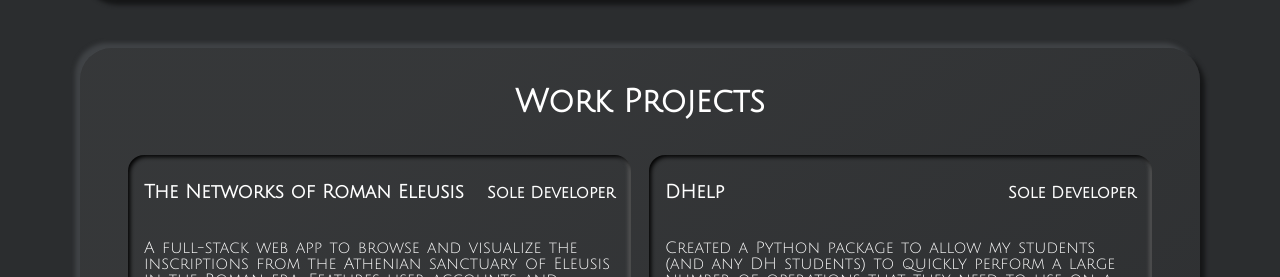
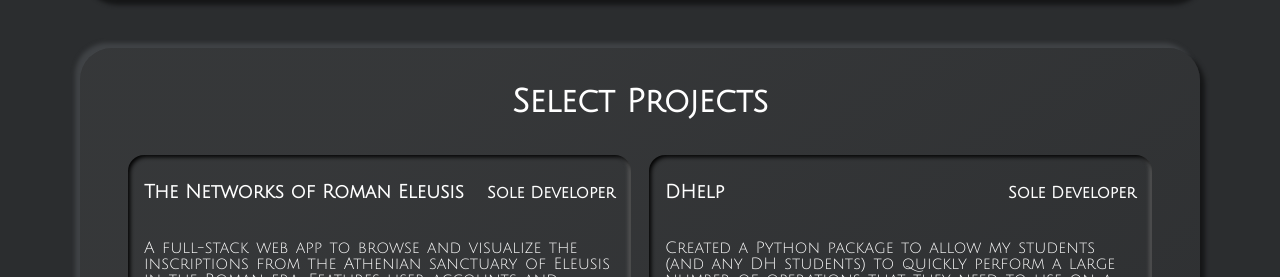
Before and after one commit to thePortus/thePortus.github.io, a Jekyll site: the page built from index.html, in a window 1280 px wide. Shown: the part 3420-3697 px from the top of the page. Built offline with Jekyll 4.4.1, drawn with Linux system fonts in a browser that asks for light colours.

Commit message:
font fixes

```diff
--- a/_config.yml
+++ b/_config.yml
@@ -22,7 +22,7 @@ cv_download_link: https://theport.us/wp-content/uploads/2022/06/CV.pdf
 
 show_projects_card: true
 show_projects: true
-projects_title: Work Projects
+projects_title: Select Projects
 show_os_projects: false
 os_projects_title: Portfolio Projects
 
--- a/_includes/landing-page.html
+++ b/_includes/landing-page.html
@@ -1,7 +1,7 @@
 <div id="landing">
   <div class="landing-title">
     <img src="{{ '/assets/custom/profile.jpeg' | prepend: site.baseurl }}">
-    <h1>Hi, I&#39;m
+    <h1 class="title-font">Hi, I&#39;m
       <span class="highlight-title">{{site.username}}</span>,
     </h1>
     <h1>
--- a/_includes/section-projects.html
+++ b/_includes/section-projects.html
@@ -1,10 +1,10 @@
 {% if site.show_projects %}
-  <h1 class="title"><span>{{site.projects_title}}</span></h1>
+  <h1 class="title title-font"><span>{{site.projects_title}}</span></h1>
   <div class="projects-wrapper">
     {% for project in site.data.projects %}
       <div class="project neumorphism-card" data-aos="zoom-in-down">
         <div class="name-link-wrapper">
-          <h3>{{project.name}}</h3>
+          <h3 class="title-font">{{project.name}}</h3>
           <h4>{{project.role}}</h4>
         </div>
         <p class="project-desc">{{project.descr}}</p>
--- a/_includes/section-timeline-education.html
+++ b/_includes/section-timeline-education.html
@@ -1,4 +1,4 @@
-<h1 class="title">{{site.timeline_education_title}}</h1>
+<h1 class="title title-font">{{site.timeline_education_title}}</h1>
 
 <div class="timeline-wrapper">
   <ul class="timeline">
@@ -8,7 +8,7 @@
           <div class="direction-l">
             <div class="flag-wrapper">
               <span class="hexagon"></span>
-              <span class="flag neumorphism-button" data-aos="zoom-in-right">
+              <span class="flag neumorphism-button title-font" data-aos="zoom-in-right">
                 <a href="{{event.title-url}}" target="_blank" rel="noreferrer">
                   <span>{{event.title}}</span>
                 </a>
--- a/_includes/section-timeline-work.html
+++ b/_includes/section-timeline-work.html
@@ -1,4 +1,4 @@
-<h1 class="title">{{site.timeline_work_title}}</h1>
+<h1 class="title title-font">{{site.timeline_work_title}}</h1>
 
 <p class="subtitle">
   For more information, have a look at my
@@ -15,7 +15,7 @@
           <div class="direction-l">
             <div class="flag-wrapper">
               <span class="hexagon"></span>
-              <span class="flag neumorphism-button" data-aos="zoom-in-right">
+              <span class="flag neumorphism-button title-font" data-aos="zoom-in-right">
                 <a href="{{event.title-url}}" target="_blank" rel="noreferrer">
                   <span>{{event.title}}</span>
                 </a>
```
Also changed, not shown: _sass/main.scss (+7 -2 lines), assets/css/main.min.css, 2 other files.
